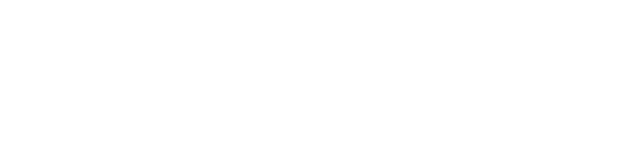
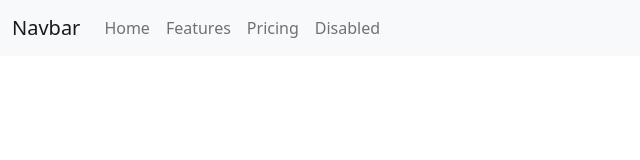
Before and after one commit to MumenMansour/LandingPage, a plain HTML site: page index.html in a window 1280 px wide. Shown: the whole page, without its empty margins (0-640 px from the left). Drawn offline with nearby package versions, Linux system fonts and the light colour scheme.

Commit message:
Update index.html
robson magico

```diff
--- a/index.html
+++ b/index.html
@@ -22,16 +22,30 @@
 </head>
 
 <body>
-    <header>
-        <div class="container">
-            <img src="/IMGS/Anotação_2022-06-15_210035-removebg-preview (1).png" alt="">
+    <nav class="navbar navbar-expand-lg navbar-light bg-light">
+        <div class="container-fluid">
+          <a class="navbar-brand" href="#">Navbar</a>
+          <button class="navbar-toggler" type="button" data-bs-toggle="collapse" data-bs-target="#navbarNav" aria-controls="navbarNav" aria-expanded="false" aria-label="Toggle navigation">
+            <span class="navbar-toggler-icon"></span>
+          </button>
+          <div class="collapse navbar-collapse" id="navbarNav">
+            <ul class="navbar-nav">
+              <li class="nav-item">
+                <a class="nav-link" href="#">Home</a>
+              </li>
+              <li class="nav-item">
+                <a class="nav-link" href="#">Features</a>
+              </li>
+              <li class="nav-item">
+                <a class="nav-link" href="#">Pricing</a>
+              </li>
+              <li class="nav-item">
+                <a class="nav-link ">Disabled</a>
+              </li>
+            </ul>
+          </div>
         </div>
-        <section id="1">
-            <div class="container">
-                <h1></h1>
-            </div>
-        </section>
-    </header>
+      </nav>
 
 
     <script src="https://cdn.jsdelivr.net/npm/bootstrap@5.1.3/dist/js/bootstrap.bundle.min.js" integrity="sha384-ka7Sk0Gln4gmtz2MlQnikT1wXgYsOg+OMhuP+IlRH9sENBO0LRn5q+8nbTov4+1p" crossorigin="anonymous"></script>
```
